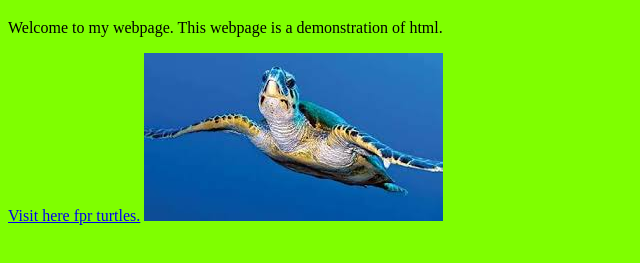
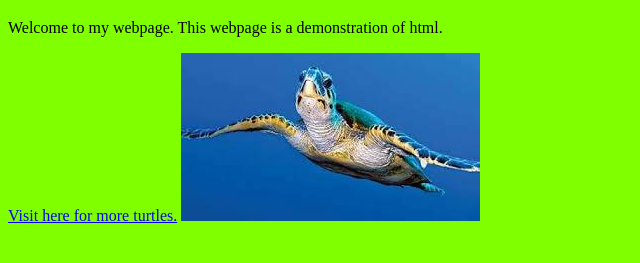
Before and after one commit to kedehlsen/Testing-123, a plain HTML site: page index.html in a window 1280 px wide. Shown: the part 61-324 px from the top of the page, without its empty margins (0-640 px from the left). Drawn offline with Linux system fonts and the light colour scheme.

Commit message:
Update index.html

```diff
--- a/index.html
+++ b/index.html
@@ -7,6 +7,7 @@
     body{
        background-color: chartreuse;
     }
+
     </style>
   </head>
 
@@ -17,7 +18,7 @@
     Welcome to my webpage. This webpage is a demonstration of html.
     </p>
 
-    <a href="https://www.google.com/search?q=turtle&rlz=1C1CHBF_enUS863US863&source=lnms&tbm=isch&sa=X&ved=0ahUKEwjD786p-5bkAhXLJDQIHdgQCa8Q_AUIESgB&biw=1254&bih=931">Visit here fpr turtles.</a>
+    <a href="https://www.google.com/search?q=turtle&rlz=1C1CHBF_enUS863US863&source=lnms&tbm=isch&sa=X&ved=0ahUKEwjD786p-5bkAhXLJDQIHdgQCa8Q_AUIESgB&biw=1254&bih=931">Visit here for more turtles.</a>
 
     <img src = "turtle.jpg" alt="Image of turtle"> <!-- src and alt are attritbutes. alt will be read to users with impaired vision -->
 
```
